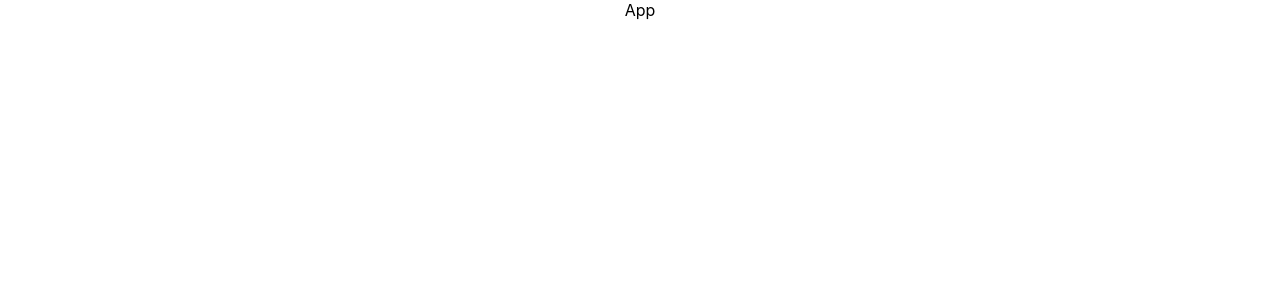
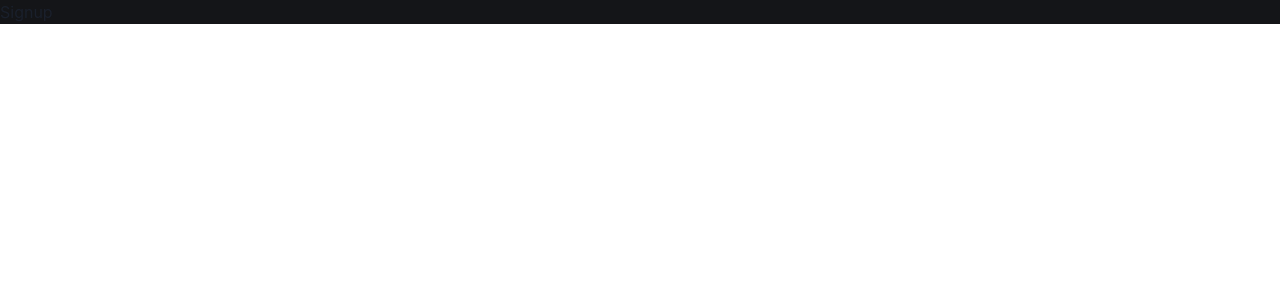
Before and after one commit to vikyij/memebook, a React (Create React App) app: page / in a window 1280 px wide. Shown: the top 300 px of the page. Built offline with nearby package versions, Linux system fonts and the light colour scheme.

Commit message:
download depencies and create signup page

```diff
--- a/package.json
+++ b/package.json
@@ -3,11 +3,17 @@
   "version": "0.1.0",
   "private": true,
   "dependencies": {
+    "@chakra-ui/react": "^1.6.3",
+    "@emotion/react": "^11",
+    "@emotion/styled": "^11",
     "@testing-library/jest-dom": "^5.11.4",
     "@testing-library/react": "^11.1.0",
     "@testing-library/user-event": "^12.1.10",
+    "framer-motion": "^4",
     "react": "^17.0.2",
     "react-dom": "^17.0.2",
+    "react-icons": "^4.2.0",
+    "react-router-dom": "^5.2.0",
     "react-scripts": "4.0.3",
     "web-vitals": "^1.0.1"
   },
--- a/public/index.html
+++ b/public/index.html
@@ -24,7 +24,7 @@
       work correctly both with client-side routing and a non-root public URL.
       Learn how to configure a non-root public URL by running `npm run build`.
     -->
-    <title>React App</title>
+    <title>Meme Book</title>
   </head>
   <body>
     <noscript>You need to enable JavaScript to run this app.</noscript>
--- a/src/App.js
+++ b/src/App.js
@@ -1,10 +1,9 @@
 import './App.css';
+import Signup from './pages/signup'
 
 function App() {
   return (
-    <div className="App">
-      App
-    </div>
+    <Signup />
   );
 }
 
--- a/src/index.js
+++ b/src/index.js
@@ -1,14 +1,17 @@
-import React from 'react';
-import ReactDOM from 'react-dom';
-import './index.css';
-import App from './App';
-import reportWebVitals from './reportWebVitals';
+import React from "react";
+import ReactDOM from "react-dom";
+import { ChakraProvider } from "@chakra-ui/react";
+import "./index.css";
+import App from "./App";
+import reportWebVitals from "./reportWebVitals";
 
 ReactDOM.render(
   <React.StrictMode>
-    <App />
+    <ChakraProvider>
+      <App />
+    </ChakraProvider>
   </React.StrictMode>,
-  document.getElementById('root')
+  document.getElementById("root")
 );
 
 // If you want to start measuring performance in your app, pass a function
--- /dev/null
+++ b/src/pages/signup.jsx
@@ -0,0 +1,12 @@
+import React from 'react'
+import styles from './signup.module.css'
+
+const Signup = () => {
+    return (
+        <div className={styles.bg}>
+        Signup
+        </div>
+    )
+}
+
+export default Signup
--- /dev/null
+++ b/src/pages/signup.module.css
@@ -0,0 +1,3 @@
+.bg {
+    background-color: #141518;
+}
```
Also changed, not shown: 1 other file (tests, documents, lock files or other folders).
